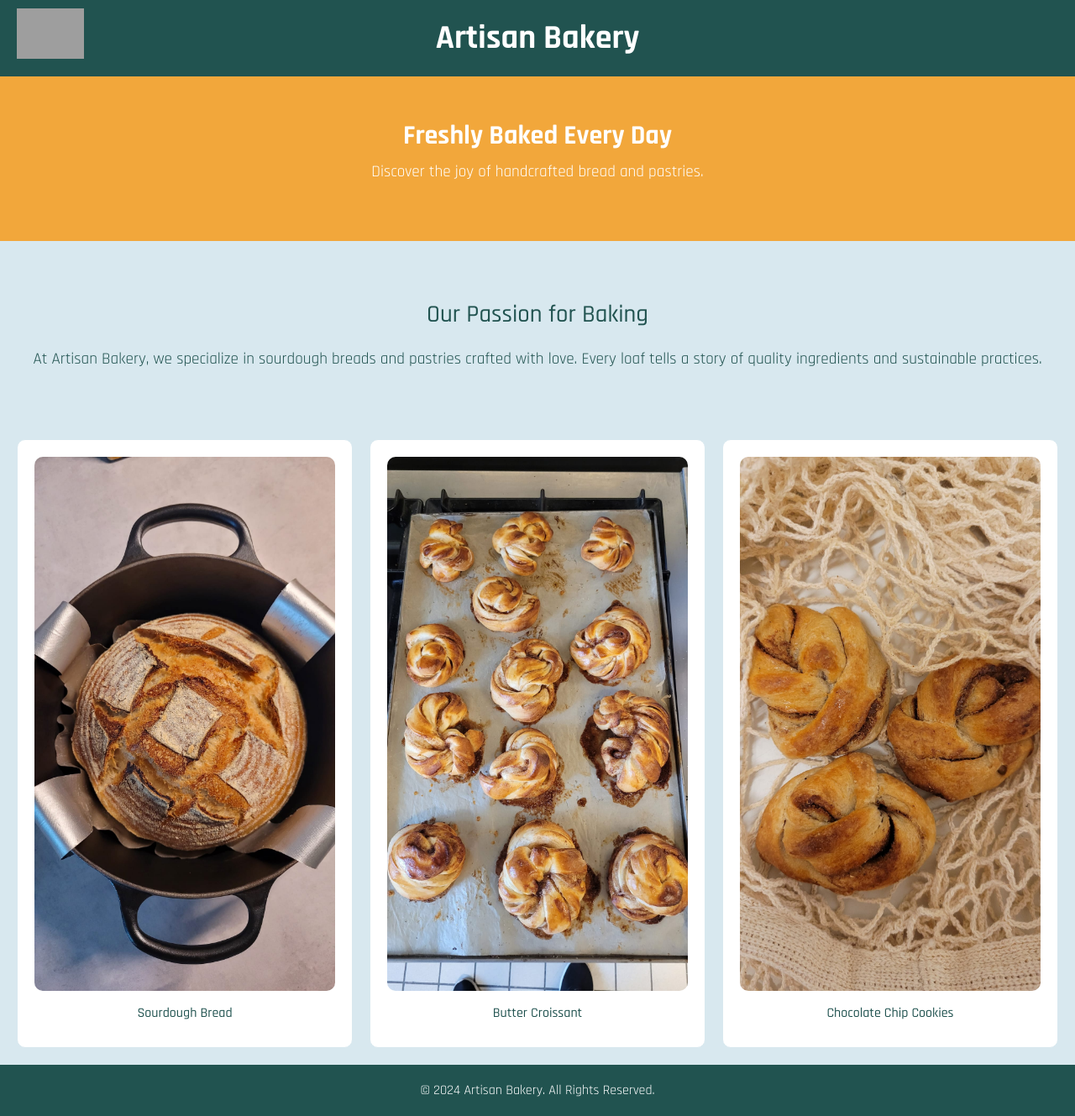
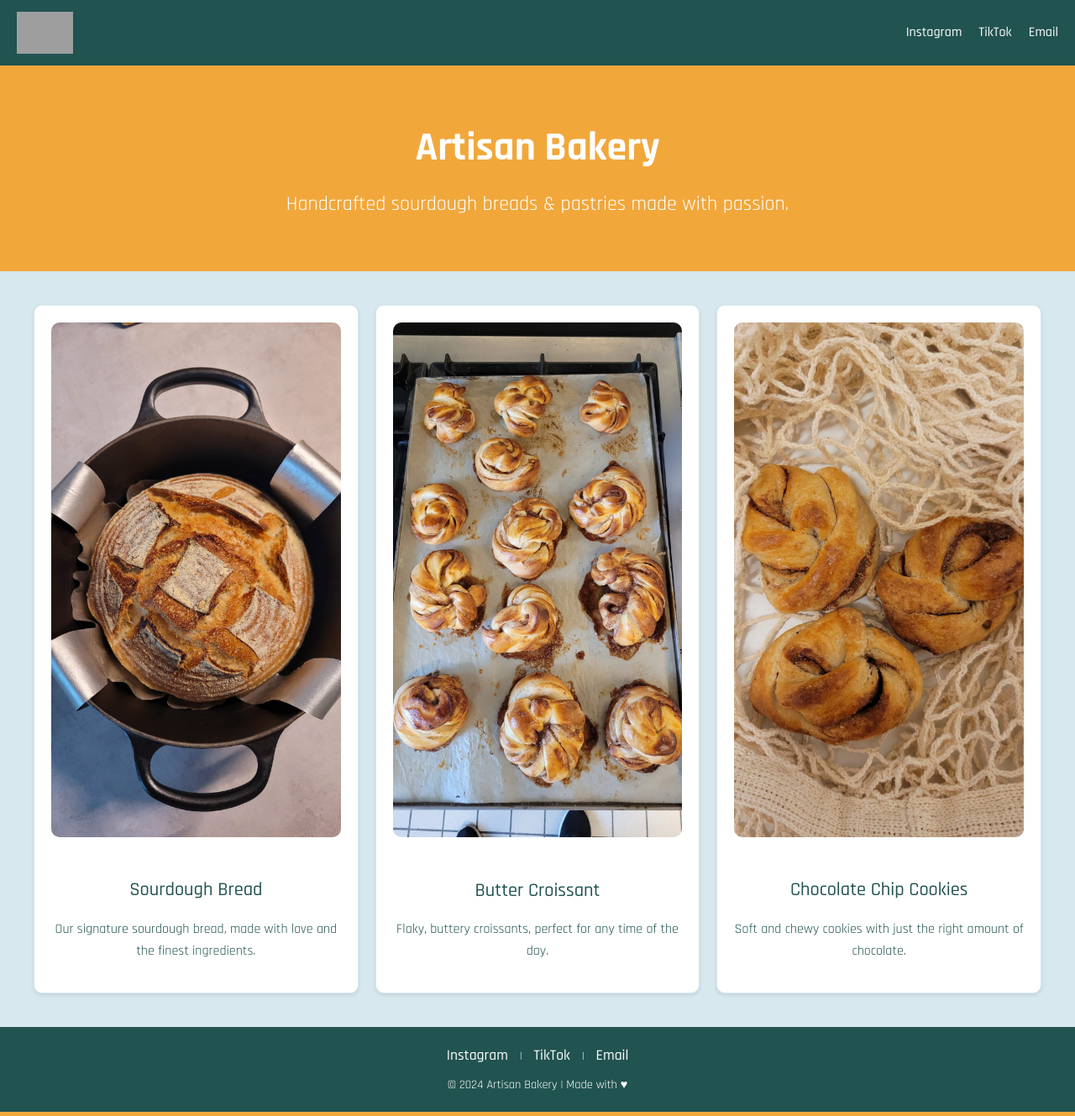
Before and after one commit to samarehuls/website, a Flask app: page / in a window 1280 px wide. Shown: the whole page at 84% size. Run offline with Flask 3, Linux system fonts and the light colour scheme; grey boxes are pictures that could not be loaded.

Commit message:
add link to socials

```diff
--- a/static/css/styles.css
+++ b/static/css/styles.css
@@ -1,97 +1,119 @@
-/* Base styles */
+/* General Reset */
 body {
-    font-family: 'Rajdhani', sans-serif;
     margin: 0;
     padding: 0;
+    font-family: 'Rajdhani', sans-serif;
     color: #215350;
     background-color: #D8E8EF;
+    line-height: 1.6;
 }
 a {
     text-decoration: none;
     color: inherit;
 }
 
-/* Header styles */
-header {
+/* Navbar */
+.navbar {
+    display: flex;
+    align-items: center;
+    justify-content: space-between;
     background-color: #215350;
+    padding: 10px 20px;
     color: white;
-    padding: 20px;
-    text-align: center;
-    position: relative;
+    position: sticky;
+    top: 0;
+    z-index: 1000;
 }
-header .logo {
-    position: absolute;
-    top: 10px;
-    left: 20px;
-    height: 60px;
+.navbar .logo {
+    height: 50px;
     width: auto;
 }
-header h1 {
-    margin: 0;
-    font-size: 2.5rem;
-    font-weight: 700;
+.navbar nav ul {
+    display: flex;
+    gap: 20px;
+}
+.navbar nav ul li {
+    display: inline;
+}
+.navbar nav ul li a {
+    color: white;
+    font-weight: 500;
+    font-size: 1rem;
+}
+.navbar nav ul li a:hover {
+    text-decoration: underline;
 }
 
-/* Hero section */
+/* Hero Section */
 .hero {
+    text-align: center;
     background-color: #F2A73B;
     color: white;
-    text-align: center;
-    padding: 50px 20px;
+    padding: 60px 20px;
+    background-image: url('{{ url_for('static', filename='images/hero-bg.jpg') }}');
+    background-size: cover;
+    background-position: center;
 }
-.hero h2 {
-    font-size: 2rem;
-    margin: 0 0 10px;
+.hero-content h1 {
+    font-size: 3rem;
+    margin: 0;
 }
-.hero p {
-    margin: 0 0 20px;
-    font-size: 1.2rem;
+.hero-content p {
+    font-size: 1.5rem;
+    margin: 10px 0 0;
 }
 
-/* About section */
-.about {
+/* Image Gallery Section */
+.image-gallery {
+    display: grid;
+    grid-template-columns: repeat(auto-fit, minmax(300px, 1fr));
+    gap: 20px;
     padding: 40px 20px;
-    text-align: center;
+    max-width: 1200px;
+    margin: 0 auto;
 }
-.about h3 {
-    font-size: 1.8rem;
-    margin-bottom: 20px;
-    font-weight: 500;
-}
-.about p {
-    font-size: 1.2rem;
-    line-height: 1.6;
-}
-
-/* Product grid */
-.products {
-    display: grid;
-    grid-template-columns: repeat(auto-fit, minmax(250px, 1fr));
-    gap: 20px;
+.image-card {
+    background-color: white;
     padding: 20px;
-}
-.product {
-    background-color: white;
     border: 1px solid #D8E8EF;
     border-radius: 10px;
     text-align: center;
-    padding: 20px;
+    box-shadow: 0 2px 5px rgba(0, 0, 0, 0.1);
 }
-.product img {
+.image-card img {
     max-width: 100%;
     border-radius: 10px;
+    margin-bottom: 15px;
 }
-.product h4 {
-    margin: 10px 0;
+.image-card h3 {
+    font-size: 1.4rem;
     font-weight: 500;
+    margin-bottom: 10px;
+}
+.image-card p {
+    font-size: 1rem;
+    color: #215350;
 }
 
 /* Footer */
 footer {
+    text-align: center;
     background-color: #215350;
     color: white;
-    text-align: center;
-    padding: 20px;
+    padding: 20px 20px;
+    font-size: 0.9rem;
+}
+footer .social-links {
+    margin-bottom: 10px;
+}
+footer .social-links a {
+    color: white;
+    font-size: 1.1rem;
+    font-weight: 500;
+    margin: 0 10px;
+}
+footer .social-links a:hover {
+    text-decoration: underline;
 }
 footer p {
     margin: 0;
--- a/templates/index.html
+++ b/templates/index.html
@@ -9,46 +9,53 @@
     <link rel="stylesheet" href="{{ url_for('static', filename='css/styles.css') }}">
 </head>
 <body>
-    <!-- Header -->
-    <header>
+    <!-- Navigation Bar -->
+    <header class="navbar">
         <img src="{{ url_for('static', filename='images/logo.png') }}" alt="Artisan Bakery Logo" class="logo">
-        <h1>Artisan Bakery</h1>
+        <nav>
+            <ul>
+                <li><a href="https://www.instagram.com" target="_blank">Instagram</a></li>
+                <li><a href="https://www.tiktok.com" target="_blank">TikTok</a></li>
+                <li><a href="mailto:bakery@example.com">Email</a></li>
+            </ul>
+        </nav>
     </header>
 
     <!-- Hero Section -->
     <section class="hero">
-        <h2>Freshly Baked Every Day</h2>
-        <p>Discover the joy of handcrafted bread and pastries.</p>
+        <div class="hero-content">
+            <h1>Artisan Bakery</h1>
+            <p>Handcrafted sourdough breads & pastries made with passion.</p>
+        </div>
     </section>
 
-    <!-- About Section -->
-    <section class="about">
-        <h3>Our Passion for Baking</h3>
-        <p>
-            At Artisan Bakery, we specialize in sourdough breads and pastries crafted with love.
-            Every loaf tells a story of quality ingredients and sustainable practices.
-        </p>
-    </section>
-
-    <!-- Product Section -->
-    <section class="products">
-        <div class="product">
+    <!-- Three Images Section -->
+    <section class="image-gallery">
+        <div class="image-card">
             <img src="{{ url_for('static', filename='images/bread.jpg') }}" alt="Sourdough Bread">
-            <h4>Sourdough Bread</h4>
+            <h3>Sourdough Bread</h3>
+            <p>Our signature sourdough bread, made with love and the finest ingredients.</p>
         </div>
-        <div class="product">
+        <div class="image-card">
             <img src="{{ url_for('static', filename='images/croissant.jpg') }}" alt="Croissant">
-            <h4>Butter Croissant</h4>
+            <h3>Butter Croissant</h3>
+            <p>Flaky, buttery croissants, perfect for any time of the day.</p>
         </div>
-        <div class="product">
-            <img src="{{ url_for('static', filename='images/cookies.jpg') }}" alt="Cookies">
-            <h4>Chocolate Chip Cookies</h4>
+        <div class="image-card">
+            <img src="{{ url_for('static', filename='images/cookies.jpg') }}" alt="Chocolate Chip Cookies">
+            <h3>Chocolate Chip Cookies</h3>
+            <p>Soft and chewy cookies with just the right amount of chocolate.</p>
         </div>
     </section>
 
     <!-- Footer -->
     <footer>
-        <p>&copy; 2024 Artisan Bakery. All Rights Reserved.</p>
+        <div class="social-links">
+            <a href="https://www.instagram.com" target="_blank">Instagram</a> |
+            <a href="https://www.tiktok.com" target="_blank">TikTok</a> |
+            <a href="mailto:bakery@example.com">Email</a>
+        </div>
+        <p>&copy; 2024 Artisan Bakery | Made with ♥</p>
     </footer>
 </body>
 </html>
```
Also changed, not shown: 1 other file.
